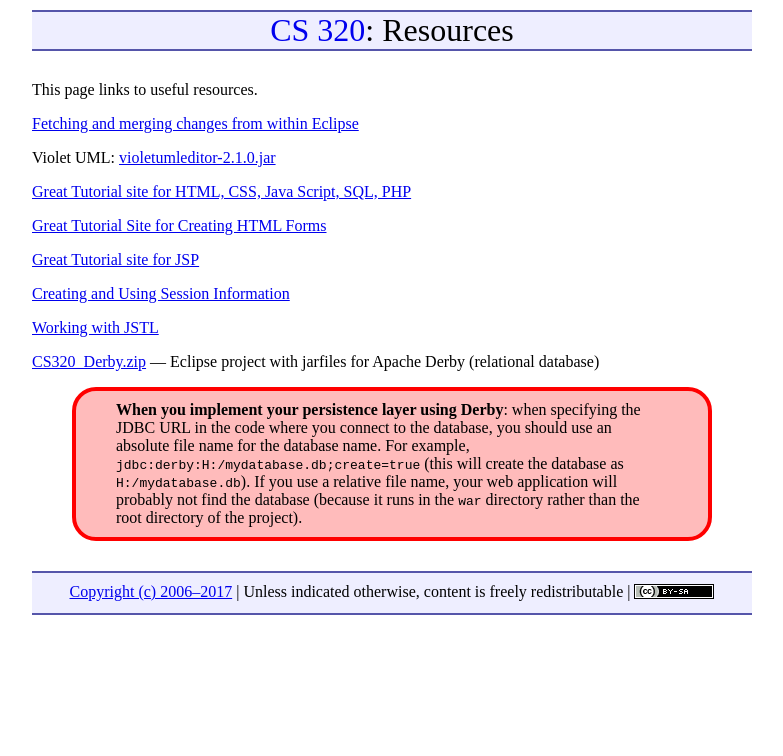
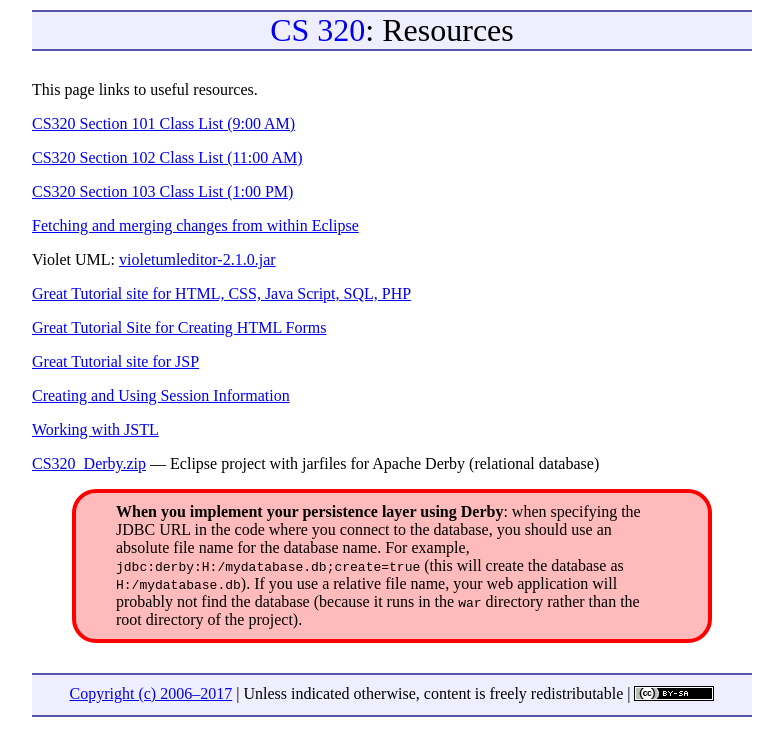
Before and after one commit to ycpcs/cs320-spring2017, a Jekyll site: the page built from resources/index.md, in a window 1280 px wide. Shown: the top 756 px of the page, without its empty margins (248-1031 px from the left). Built offline with Jekyll 4.4.1, drawn with Linux system fonts in a browser that asks for light colours.

Commit message:
added class rosters

```diff
--- a/resources/index.md
+++ b/resources/index.md
@@ -4,6 +4,12 @@ title: "Resources"
 ---
 
 This page links to useful resources.
+
+[CS320 Section 101 Class List (9:00 AM)](CS320_101_sp17_Class_List.pdf)
+
+[CS320 Section 102 Class List (11:00 AM)](CS320_102_sp17_Class_List.pdf)
+
+[CS320 Section 103 Class List (1:00 PM)](CS320_103_sp17_Class_List.pdf)
 
 [Fetching and merging changes from within Eclipse](fetchMerge.html)
 
```
Also changed, not shown: 6 other files.
